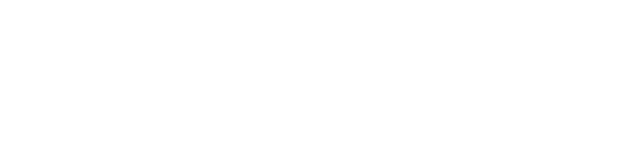
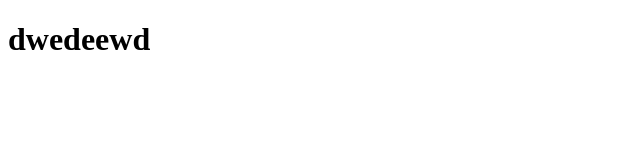
Before and after one commit to PavolSytnyk/Pavlo, a plain HTML site: page index.html in a window 1280 px wide. Shown: the whole page, without its empty margins (0-640 px from the left). Drawn offline with Linux system fonts and the light colour scheme.

Commit message:
second commit

```diff
--- a/index.html
+++ b/index.html
@@ -6,7 +6,7 @@
     <title>Document</title>
 </head>
 <body>
-
+    <h1>dwedeewd</h1>
     <script src = "script.js"></script>
 </body>
 </html>
```
